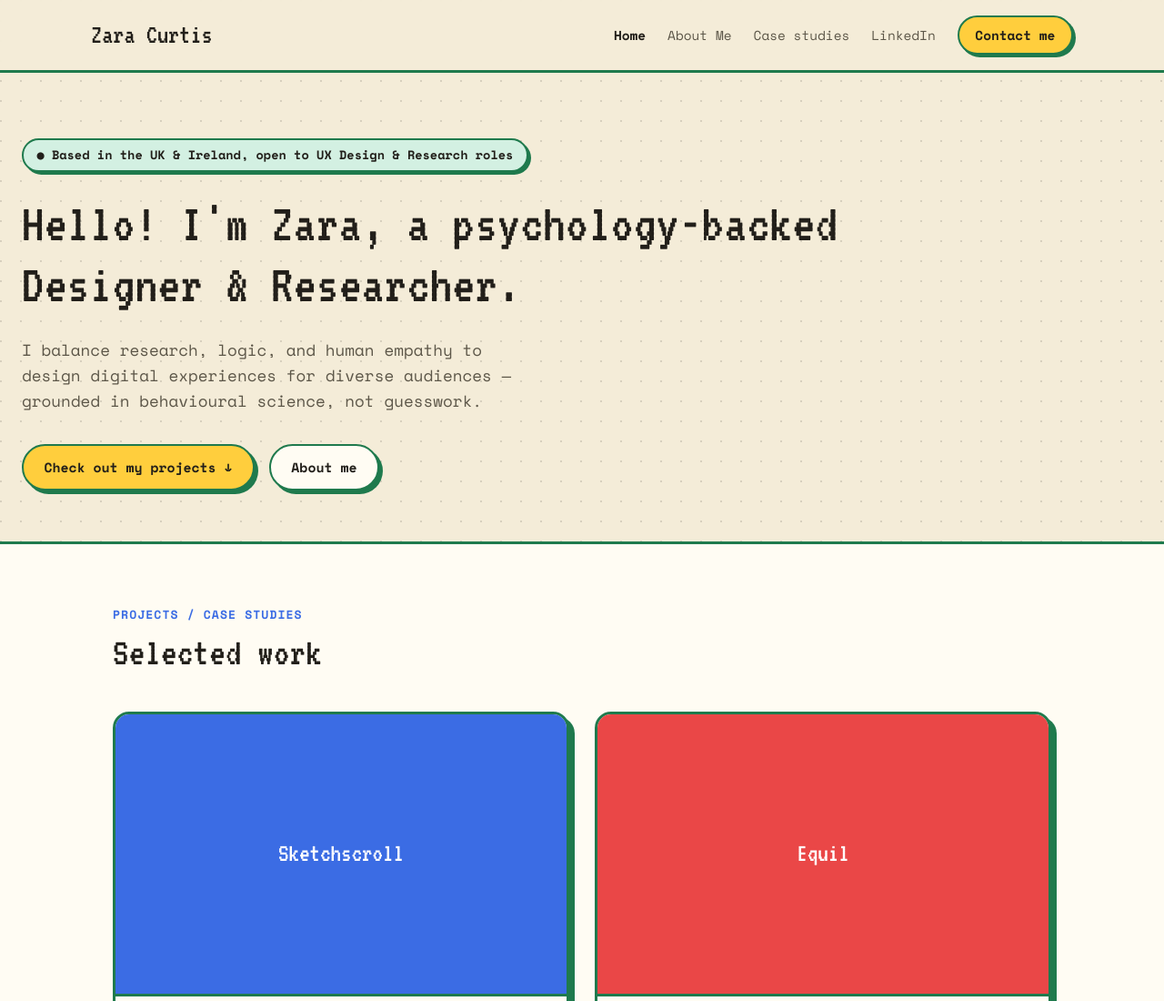
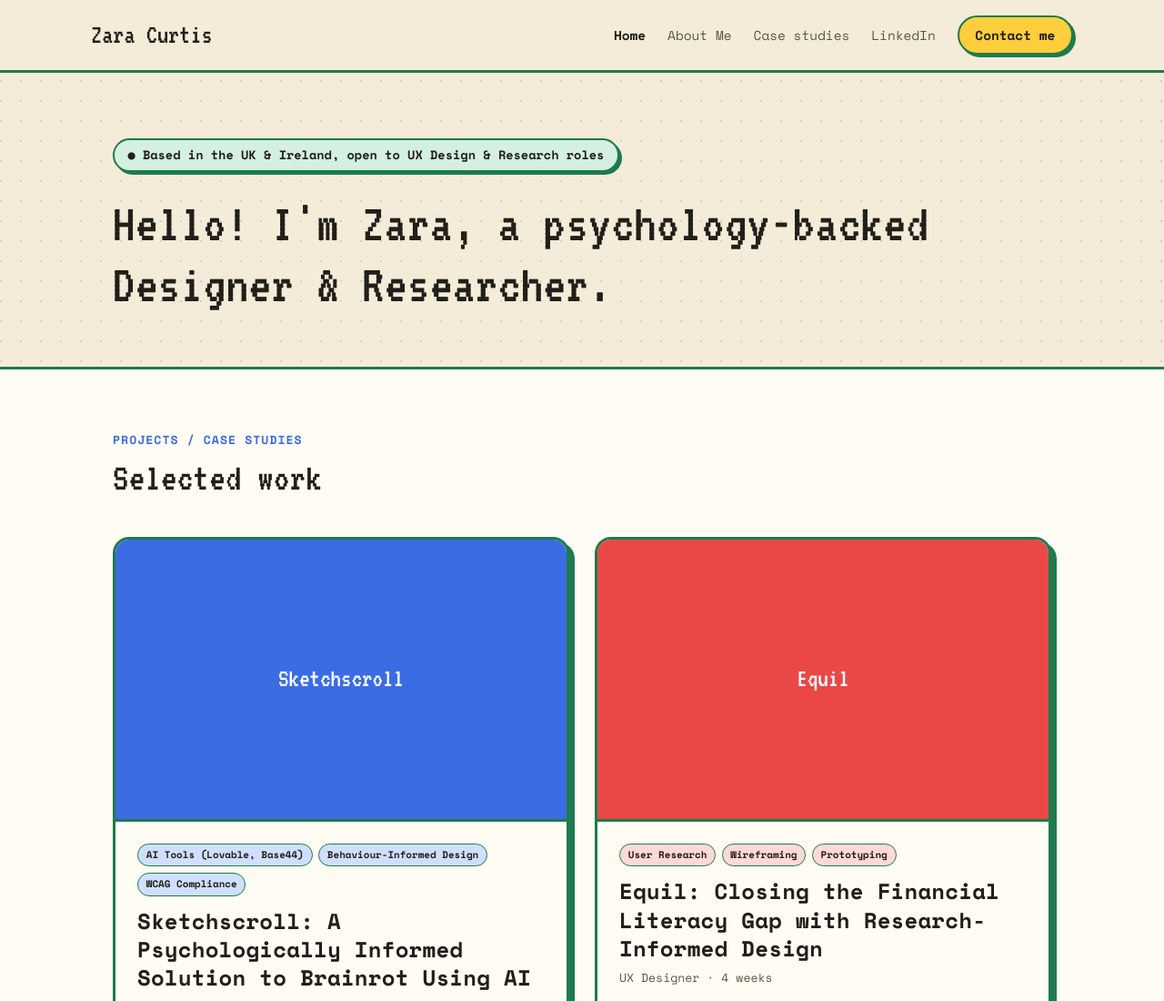
Before and after one commit to ZC3426/ZaraCurtisPortfolio, a plain HTML site: page index.html in a window 1280 px wide. Shown: the top 1100 px of the page at 91% size. Drawn offline with nearby package versions, Linux system fonts and the light colour scheme.

Commit message:
Simplify hero: remove buttons and intro paragraph, match width to rest of page
Drop the two hero CTA buttons and the lede paragraph. Hero content
now sits in the same container width as the sections below it
instead of a wider custom one.

Co-Authored-By: Claude Sonnet 5 <noreply@anthropic.com>
Claude-Session: https://claude.ai/code/session_01U32wVdRPaRNogzfLo77iVG

```diff
--- a/index.html
+++ b/index.html
@@ -32,14 +32,6 @@
     <div class="wrap">
       <span class="eyebrow">● Based in the UK &amp; Ireland, open to UX Design &amp; Research roles</span>
       <h1>Hello! I'm Zara, a psychology-backed Designer &amp; Researcher.</h1>
-      <p class="lede">
-        I balance research, logic, and human empathy to design digital experiences
-        for diverse audiences — grounded in behavioural science, not guesswork.
-      </p>
-      <div class="actions">
-        <a class="btn primary" href="case-studies.html">Check out my projects ↓</a>
-        <a class="btn ghost" href="about.html">About me</a>
-      </div>
     </div>
   </section>
 
--- a/styles.css
+++ b/styles.css
@@ -72,7 +72,6 @@ nav.links a.cta:hover { transform: translate(2px, 2px); box-shadow: 1px 1px 0 0
 
 /* ---------- hero ---------- */
 .hero { padding: 4.5rem 0 3.5rem; }
-.hero .wrap { max-width: 1400px; }
 .hero .eyebrow {
   display: inline-flex; align-items: center; gap: 0.5rem;
   font-size: 0.85rem; color: var(--ink); background: var(--green-soft);
```
